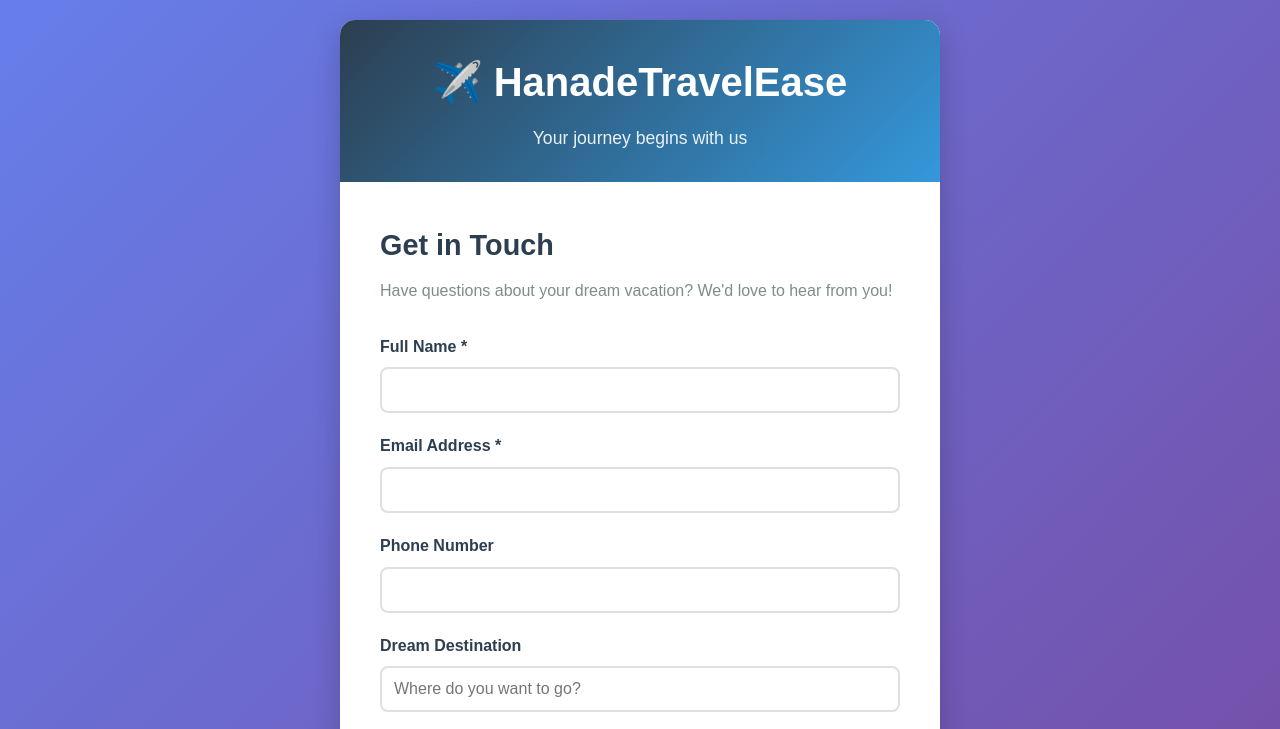
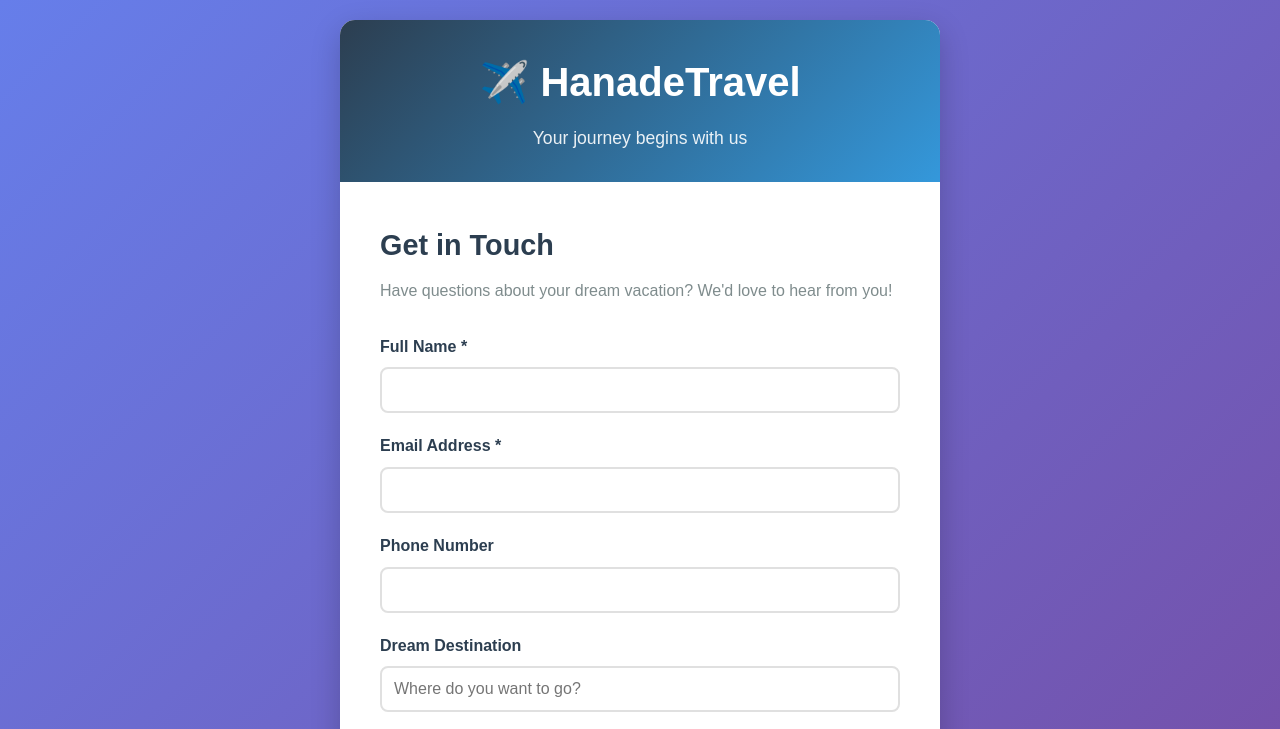
Before and after one commit to hannaodu/Hanadetravel-form, a plain HTML site: page frontend/index.html in a window 1280 px wide. Shown: the top 729 px of the page. Drawn offline with Linux system fonts and the light colour scheme; a script that the page names is missing.

Commit message:
Update configuration files for deployment

```diff
--- a/frontend/index.html
+++ b/frontend/index.html
@@ -3,13 +3,13 @@
 <head>
     <meta charset="UTF-8">
     <meta name="viewport" content="width=device-width, initial-scale=1.0">
-    <title>HanadeTravelEase - Contact Us</title>
+    <title>HanadeTravel - Contact Us</title>
     <link rel="stylesheet" href="styles.css">
 </head>
 <body>
     <div class="container">
         <header>
-            <h1>✈️ HanadeTravelEase</h1>
+            <h1>✈️ HanadeTravel</h1>
             <p>Your journey begins with us</p>
         </header>
 
```
Also changed, not shown: README.md, 1 other file.
